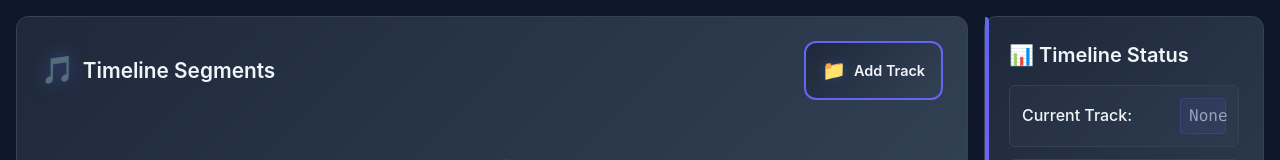
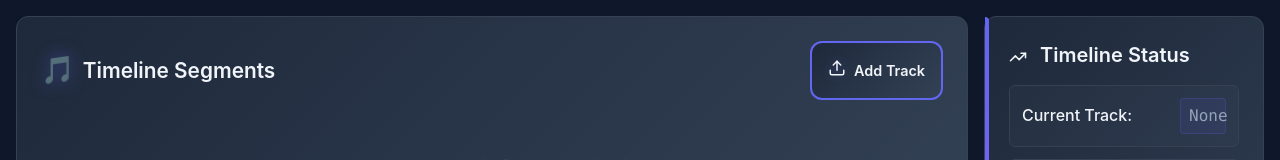
Before and after one commit to treymeetsworld/auto-mixer, a React (Vite) app: page / in a window 1280 px wide. Shown: the top 160 px of the page. Built offline with nearby package versions, Linux system fonts and the light colour scheme.

Commit message:
update code

```diff
--- a/package.json
+++ b/package.json
@@ -12,6 +12,7 @@
   "dependencies": {
     "@fortawesome/fontawesome-free": "^6.7.2",
     "@types/uuid": "^10.0.0",
+    "lucide-react": "^0.539.0",
     "music-tempo": "^1.0.3",
     "react": "^19.1.0",
     "react-dom": "^19.1.0",
--- a/src/App.tsx
+++ b/src/App.tsx
@@ -1,5 +1,18 @@
 import { useState, useEffect, useRef } from 'react';
 import { useAudio } from './core/AudioContext';
+import {
+  Upload,
+  Play,
+  Pause,
+  Square,
+  Volume2,
+  VolumeX,
+  Volume1,
+  ListMusic,
+  RotateCcw,
+  TrendingUp,
+  Clock
+} from 'lucide-react';
 
 function App() {
   const { state, dispatch, audioEngine } = useAudio();
@@ -186,15 +199,6 @@ function App() {
             <div className="timeline-header">
               <h3>Timeline Segments</h3>
               <div className="timeline-controls">
-                {state.timeline.segments.length > 0 && (
-                  <button
-                    onClick={handlePlayPause}
-                    className="play-button"
-                    title={state.timeline.isPlaying ? "Pause" : "Play"}
-                  >
-                    {state.timeline.isPlaying ? "⏸️" : "▶️"}
-                  </button>
-                )}
                 <div className="add-track-button">
                   <input
                     type="file"
@@ -203,7 +207,7 @@ function App() {
                     id="audio-upload"
                   />
                   <label htmlFor="audio-upload" className="add-track-label">
-                    <span className="upload-icon">📁</span>
+                    <span className="upload-icon"><Upload size={18} /></span>
                     <span className="upload-text">Add Track</span>
                   </label>
                 </div>
@@ -235,7 +239,7 @@ function App() {
                     className="control-button play-pause"
                     title={state.timeline.isPlaying ? "Pause" : "Play"}
                   >
-                    {state.timeline.isPlaying ? "⏸️" : "▶️"}
+                    {state.timeline.isPlaying ? <Pause size={16} /> : <Play size={16} />}
                   </button>
 
                   <button
@@ -243,7 +247,7 @@ function App() {
                     className="control-button stop"
                     title="Stop"
                   >
-                    ⏹️
+                    <Square size={16} />
                   </button>
 
                   <div className="time-display">
@@ -273,7 +277,7 @@ function App() {
                       className="control-button mute"
                       title={state.timeline.isMuted ? "Unmute" : "Mute"}
                     >
-                      {state.timeline.isMuted ? "🔇" : state.timeline.volume > 0.5 ? "🔊" : "🔉"}
+                      {state.timeline.isMuted ? <VolumeX size={16} /> : state.timeline.volume > 0.5 ? <Volume2 size={16} /> : <Volume1 size={16} />}
                     </button>
 
                     <input
@@ -318,7 +322,7 @@ function App() {
           <div className="details-and-transition">
             {state.timeline.segments.length > 0 && (
               <div className="timeline-details">
-                <h3>📋 Segment Details</h3>
+                <h3><ListMusic size={18} className="inline-icon" /> Segment Details</h3>
                 {state.timeline.segments.map((segment, index) => {
                   const source = state.sources[segment.sourceId];
                   return (
@@ -342,7 +346,7 @@ function App() {
 
             {state.currentTrack && state.nextTrack && (
               <div className="transition-section">
-                <h3>⚡ Transition Settings</h3>
+                <h3><RotateCcw size={18} className="inline-icon" /> Transition Settings</h3>
                 <div className="transition-options">
                   <div className="transition-group">
                     <h4>Custom Transition</h4>
@@ -373,7 +377,7 @@ function App() {
                           onClick={handleSetTransition}
                           className="set-transition-button"
                         >
-                          ⚡ Set Transition
+                          <RotateCcw size={16} className="inline-icon" /> Set Transition
                         </button>
                       </div>
                     </div>
@@ -386,7 +390,7 @@ function App() {
 
         <div className="sidebar">
           <div className="status">
-            <h3>📊 Timeline Status</h3>
+            <h3><TrendingUp size={18} className="inline-icon" /> Timeline Status</h3>
             <p>
               <strong>Current Track:</strong>
               <span>{state.currentTrack ? removeFileExtension(state.sources[state.currentTrack]?.name || 'Unknown') : 'None'}</span>
--- a/src/styles/base/_typography.scss
+++ b/src/styles/base/_typography.scss
@@ -48,3 +48,10 @@ h4 {
 .text-primary {
   color: var(--primary-color);
 }
+
+// Icon utilities
+.inline-icon {
+  display: inline-block;
+  margin-right: 0.5rem;
+  vertical-align: middle;
+}
```
Also changed, not shown: 1 other file (tests, documents, lock files or other folders).
